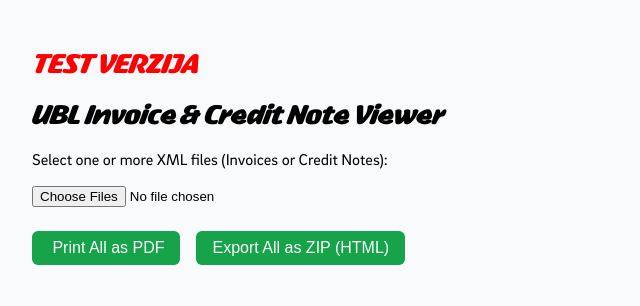
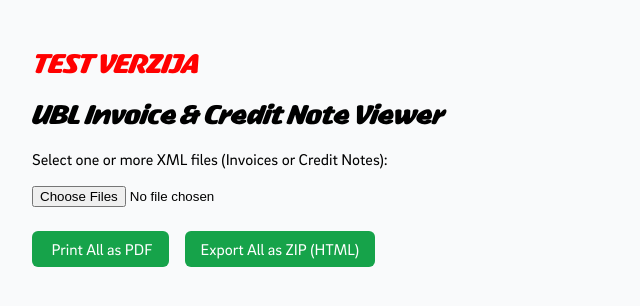
Before and after one commit to gabriel-kovacevic/Vizualizacija-eRacuna, a website: page index.html in a window 1280 px wide. Shown: the whole page, without its empty margins (0-640 px from the left). Drawn offline with nearby package versions, Linux system fonts and the light colour scheme; no server answers.

Commit message:
Još CSSa

```diff
--- a/index.html
+++ b/index.html
@@ -21,6 +21,7 @@
       border-radius: 6px;
       cursor: pointer;
       font-size: 1rem;
+      font-family: 'EON Brix Sans Regular', sans-serif;
     }
     .controls button:hover { background: #15803d; }
     .result {
```
